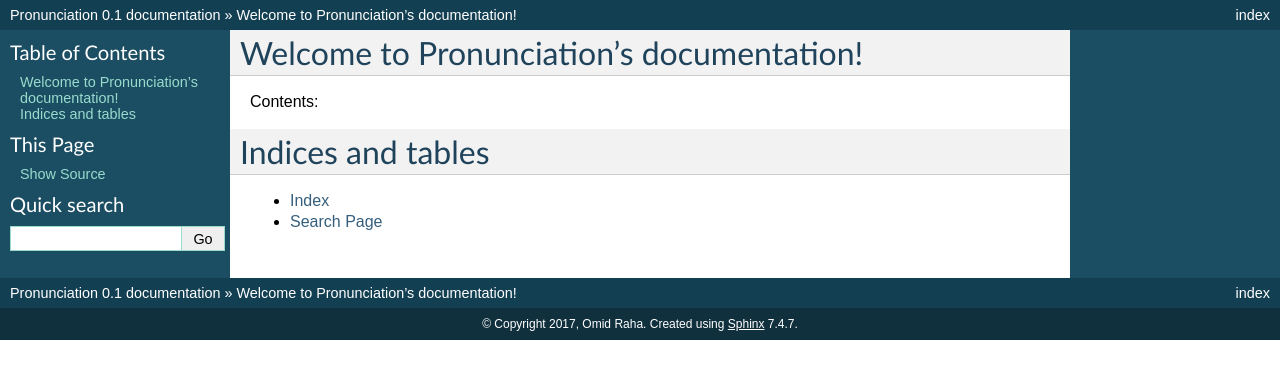
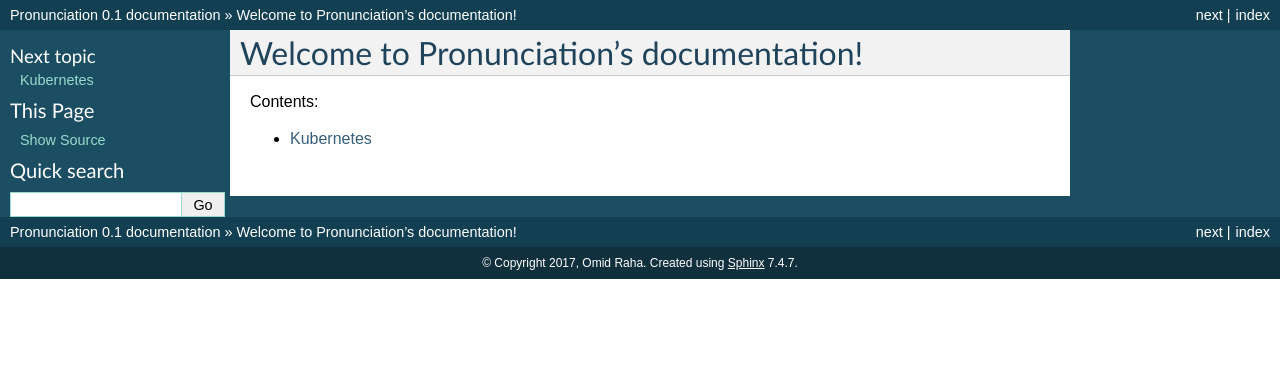
Before and after one commit to omidraha/Pronunciation, a Sphinx documentation site: the page built from source/index.rst, in a window 1280 px wide. Shown: the top 379 px of the page. Built offline with Sphinx 7.4.7, drawn with Linux system fonts in a browser that asks for light colours.

Commit message:
Add kubernetes

```diff
--- a/source/index.rst
+++ b/source/index.rst
@@ -11,10 +11,4 @@ Contents:
 .. toctree::
    :maxdepth: 2
 
-
-
-Indices and tables
-==================
-
-* :ref:`genindex`
-* :ref:`search`
+   kubernetes/index
```
Also changed, not shown: source/kubernetes/index.rst (added, +12 -0 lines), 1 other file.
